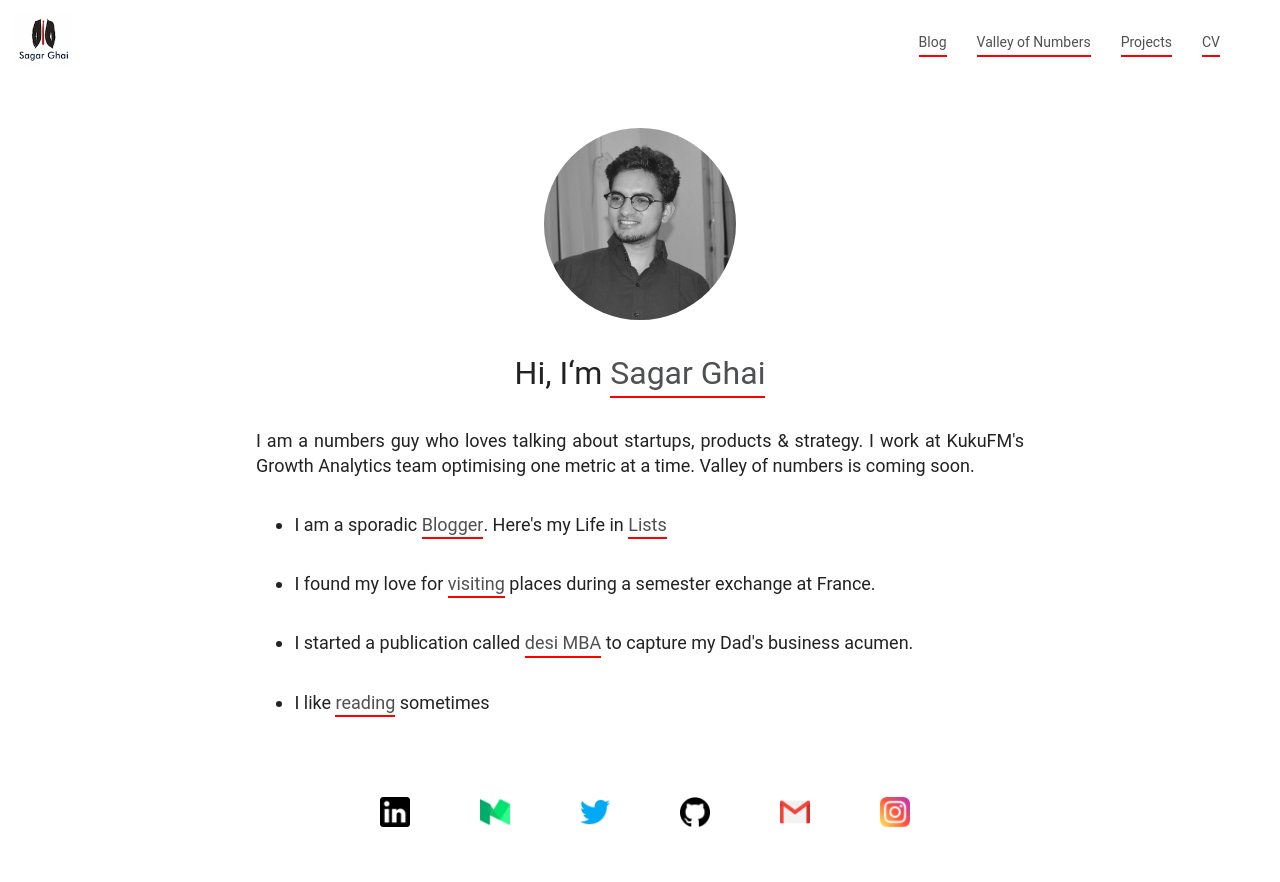
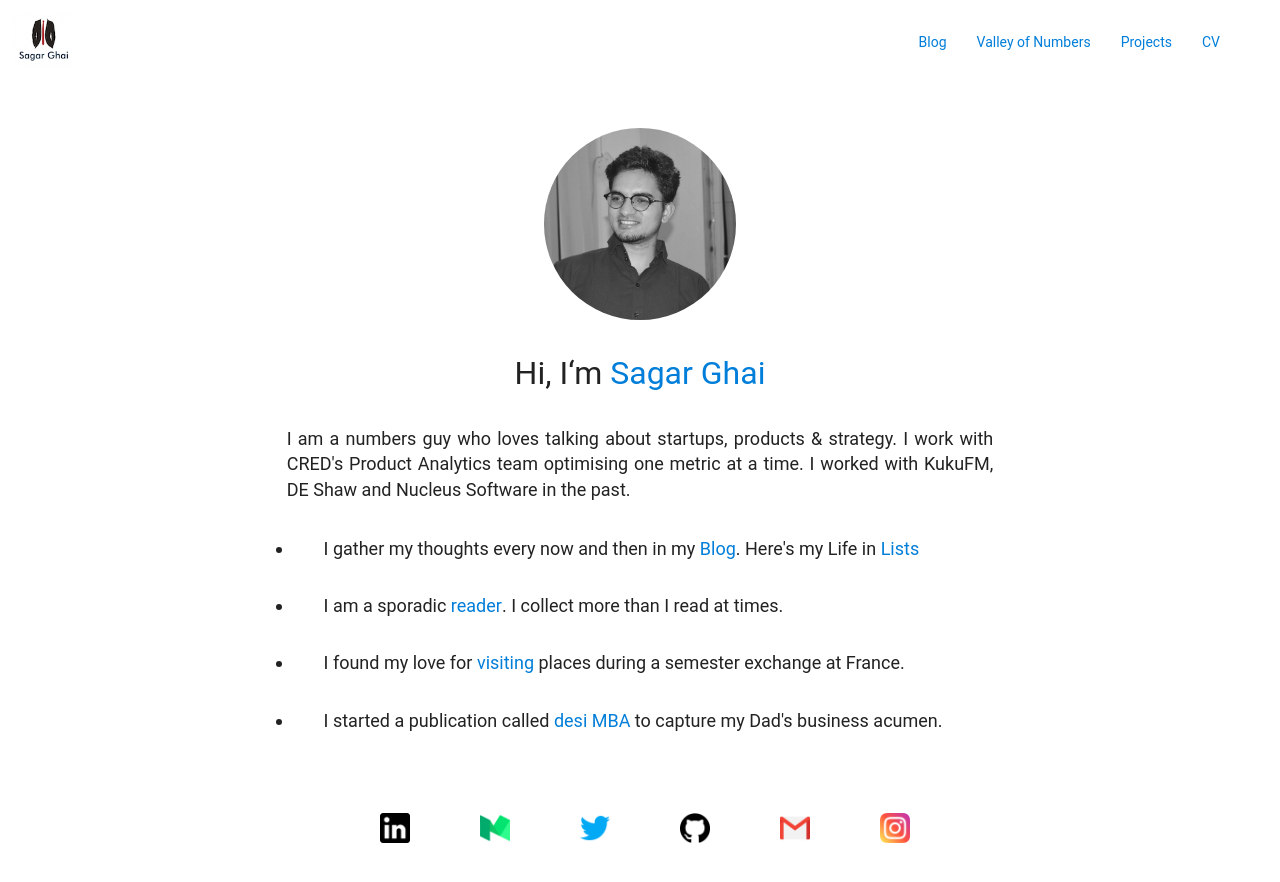
Before and after one commit to sagarghai/sagarghai.github.io, a Jekyll site: the page built from index.html, in a window 1280 px wide. Shown: the top 882 px of the page. Built offline with Jekyll 4.4.1, drawn with Linux system fonts in a browser that asks for light colours.

Commit message:
multiple design changes

```diff
--- a/css/main.css
+++ b/css/main.css
@@ -43,7 +43,7 @@ body {
 a,
 .anchor {
     /*border-bottom: 2px solid rgb(191, 5, 5);*/
-    color: #4f5051;
+    color: rgb(0, 126, 217);
     display: inline-block;
     text-decoration: none;
 }
@@ -54,8 +54,8 @@ a:hover,
 .toc-row:hover a,
 .anchor-parent:hover .anchor,
 .toc-row:hover .anchor {
-    color: #000000;
-    /*border-bottom:2px solid rgb(255, 0, 0);*/
+    color: rgb(0, 80, 138);
+    /*border-bottom: 1px solid rgb(0, 80, 138);*/
 
 }
 
@@ -66,7 +66,7 @@ h5,
 h6 {
     font-weight: normal;
     line-height: 1.4;
-    margin: 4% 0 30px;
+    margin: 4%;
 }
 
 h3{
@@ -548,5 +548,11 @@ td{
 }
 
 .underline{
-    border-bottom: 2px solid rgb(255, 0, 0);
+    /*border-bottom: 1px solid rgb(9, 0, 173);*/
+    color: rgb(0, 126, 217);
 }
+
+.sub-title{
+    font-size: 12px;
+    margin: 1% 1% 1% 4%;
+}
--- a/index.html
+++ b/index.html
@@ -6,12 +6,14 @@ title: Sagar Ghai
     <div class="home-greeting">
         <img src="/images/main.png" class="mainimage"/>
         <h1 style="text-align: center">Hi, I&lsquo;m <a href="https://www.linkedin.com/in/sagar-ghai-374840b8" target="_blank" class="underline" >Sagar Ghai</a></h1>
-        <h2 style="text-align: justify;">I am a numbers guy who loves talking about startups, products & strategy. I work at KukuFM's Growth Analytics team optimising one metric at a time. Valley of numbers is coming soon.</h2>
+        <h2 style="text-align: justify;">I am a numbers guy who loves talking about startups, products & strategy. I work with CRED's Product Analytics team optimising one metric at a time. I worked with KukuFM, DE Shaw and Nucleus Software in the past.</h2>
         <ul>
-            <li class="mar-left">&#9;<h2>I am a sporadic <a href="/blog" class="underline">Blogger</a>. Here's my Life in <a href="https://medium.com/@sagarghai/just-my-things-in-lists-49f61d007509" class="underline" target="_blank">Lists</a></h2></li>
+            <li class="mar-left">&#9;<h2>I gather my thoughts every now and then in my <a href="/blog" class="underline">Blog</a>. Here's my Life in <a href="https://medium.com/@sagarghai/just-my-things-in-lists-49f61d007509" class="underline" target="_blank">Lists</a></h2></li>
+            <li class="mar-left"><h2>I am a sporadic  <a href="https://www.goodreads.com/user/show/45279259-sagar-ghai" class="underline" target="_blank">reader</a>. I collect more than I read at times.</h2></li>
+            <!-- <li class="mar-left">&#9;<h2>I am a sporadic <a href="/blog" class="underline">Blogger</a>.</h2></li> -->
             <li class="mar-left">&#9;<h2>I found my love for <a href="https://medium.com/@sagarghai/places-i-have-been-to-so-far-6cb37da4c254" class="underline">visiting</a> places during a semester exchange at France.</h2></li>
             <li class="mar-left"><h2>I started a publication called <a href="https://www.medium.com/desimba" class="underline" target="_blank">desi MBA</a> to capture my Dad's business acumen.</h2></li>
-            <li class="mar-left"><h2>I like <a href="https://www.goodreads.com/user/show/45279259-sagar-ghai" class="underline" target="_blank">reading</a> sometimes</h2></li>
+
         </ul>
     </div>
 </div>
```
Also changed, not shown: blog/index.html (+12 -11 lines), blog/atom.xml (line endings or trailing spaces), 2 other files.
